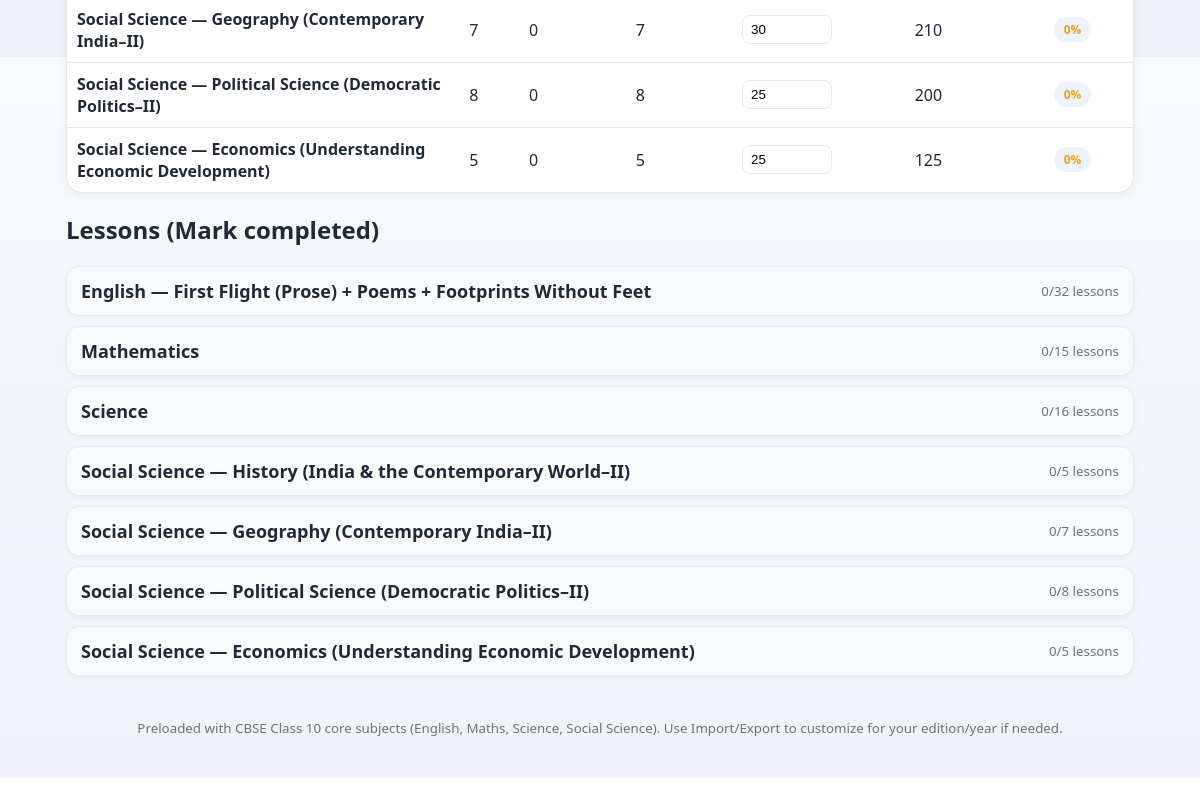
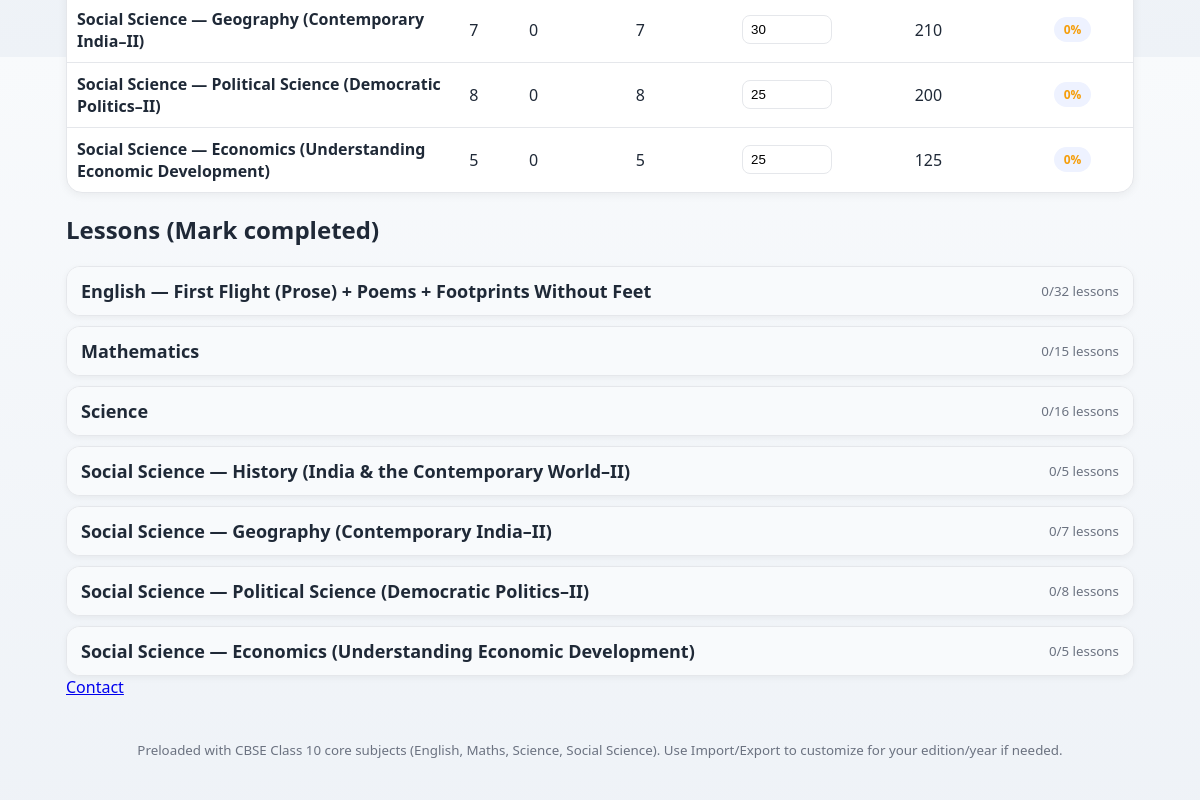
Before and after one commit to gowthamramesh777/CBSE_ClassX_Learning_Tracker, an Electron app: page index.html in a window 1200 px wide. Shown: the part 743-1543 px from the top of the page. Before the commit the page ends 1521 px from the top, so only its background shows below. Drawn offline with Linux system fonts and the light colour scheme.

Commit message:
Update index.html

```diff
--- a/index.html
+++ b/index.html
@@ -62,6 +62,19 @@
       <h2>Lessons (Mark completed)</h2>
       <div id="subjectsAccordion" class="accordion"></div>
     </section>
+    <div class="row">
+<div class="col-md-offset-1 col-sm-13">
+<div class="single-contact-btn">
+<a class="contact-btn"
+href="https://docs.google.com/forms/d/e/1FAIPQLScwAVjhopnNAORAZe4kPBaglIDGMnSqahH-C
+target="_blank"
+rel="noopener noreferrer"
+role="button">
+Contact
+</a>
+</div>
+</div>
+</div>
   </main>
 
   <footer class="site-footer">
```
